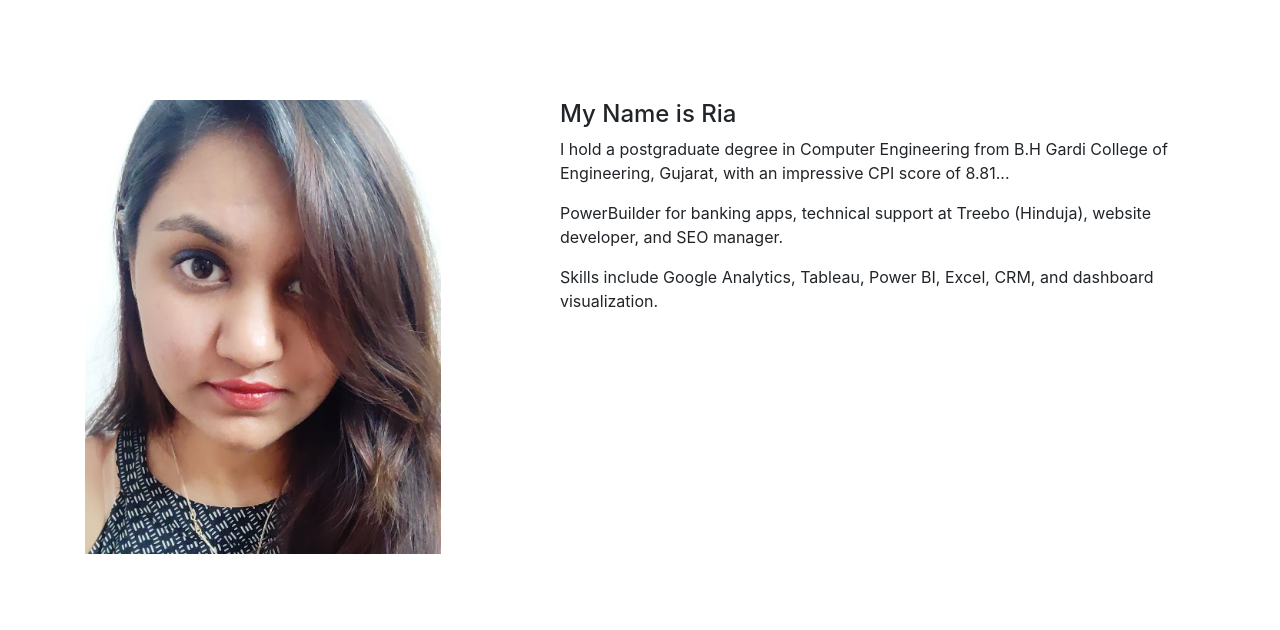
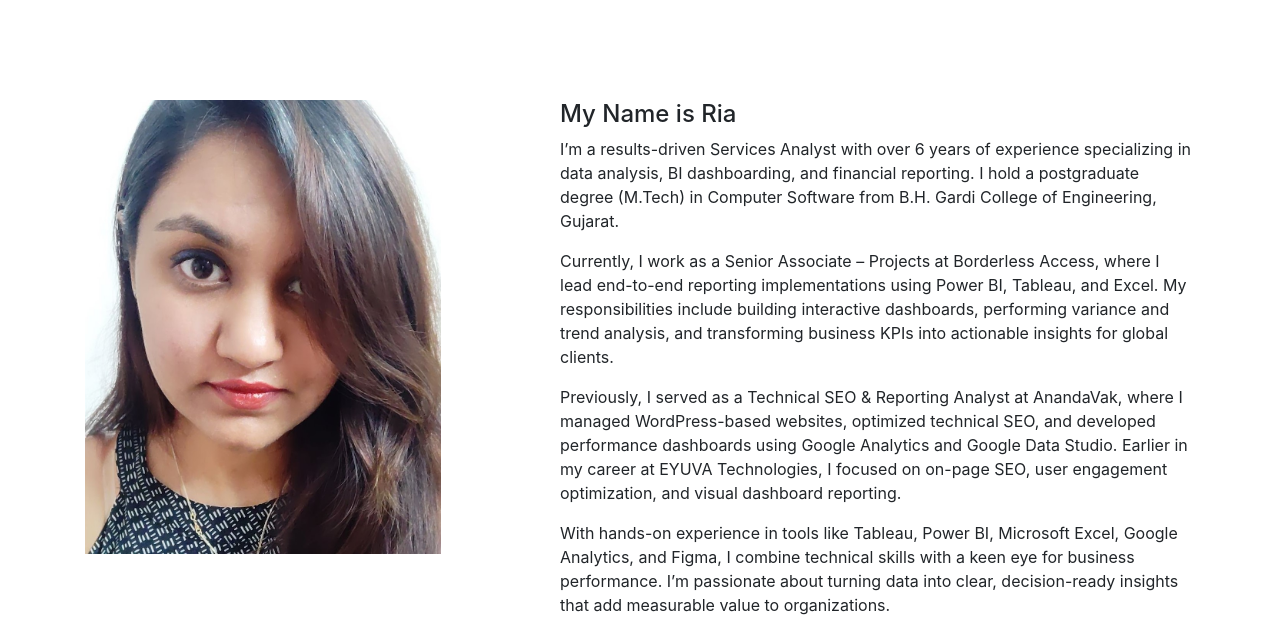
Before and after one commit to riapaneri/riapaneri.github.io, a plain HTML site: page index.html in a window 1280 px wide. Shown: the part 800-1430 px from the top of the page. Drawn offline with nearby package versions, Linux system fonts and the light colour scheme.

Commit message:
index.html

```diff
--- a/index.html
+++ b/index.html
@@ -61,8 +61,10 @@
       <div class="col-md-5"><img class="aboutImage" src="img/Ria.jpg"></div>
       <div class="col-md-7">
         <h4>My Name is Ria</h4>
-        <p>I hold a postgraduate degree in Computer Engineering from B.H Gardi College of Engineering, Gujarat, with an impressive CPI score of 8.81...</p>
-        <p>PowerBuilder for banking apps, technical support at Treebo (Hinduja), website developer, and SEO manager.</p>
+        <p>I’m a results-driven Services Analyst with over 6 years of experience specializing in data analysis, BI dashboarding, and financial reporting. I hold a postgraduate degree (M.Tech) in Computer Software from B.H. Gardi College of Engineering, Gujarat.
+<p>Currently, I work as a Senior Associate – Projects at Borderless Access, where I lead end-to-end reporting implementations using Power BI, Tableau, and Excel. My responsibilities include building interactive dashboards, performing variance and trend analysis, and transforming business KPIs into actionable insights for global clients.</p>
+<p>Previously, I served as a Technical SEO & Reporting Analyst at AnandaVak, where I managed WordPress-based websites, optimized technical SEO, and developed performance dashboards using Google Analytics and Google Data Studio. Earlier in my career at EYUVA Technologies, I focused on on-page SEO, user engagement optimization, and visual dashboard reporting.</p>
+<p>With hands-on experience in tools like Tableau, Power BI, Microsoft Excel, Google Analytics, and Figma, I combine technical skills with a keen eye for business performance. I’m passionate about turning data into clear, decision-ready insights that add measurable value to organizations.</p>
         <p>Skills include Google Analytics, Tableau, Power BI, Excel, CRM, and dashboard visualization.</p>
       </div>
     </div>
```
